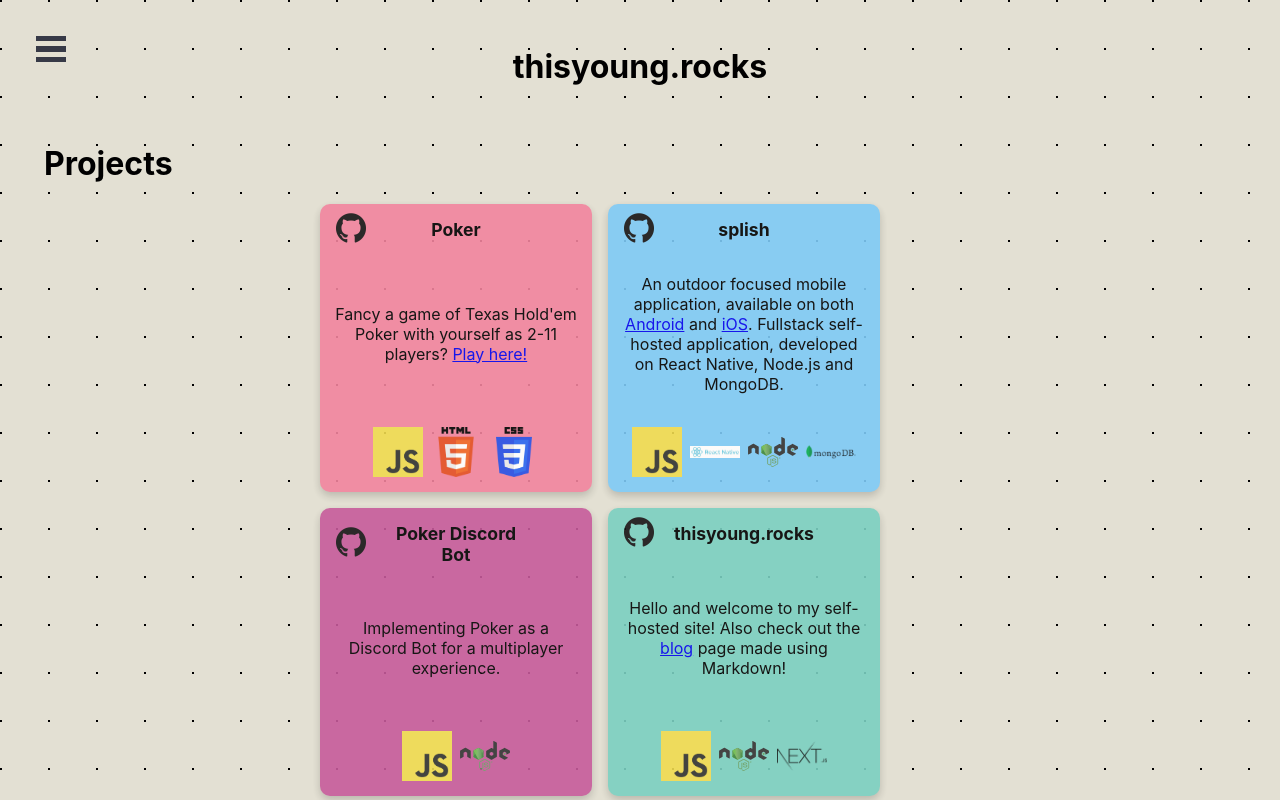
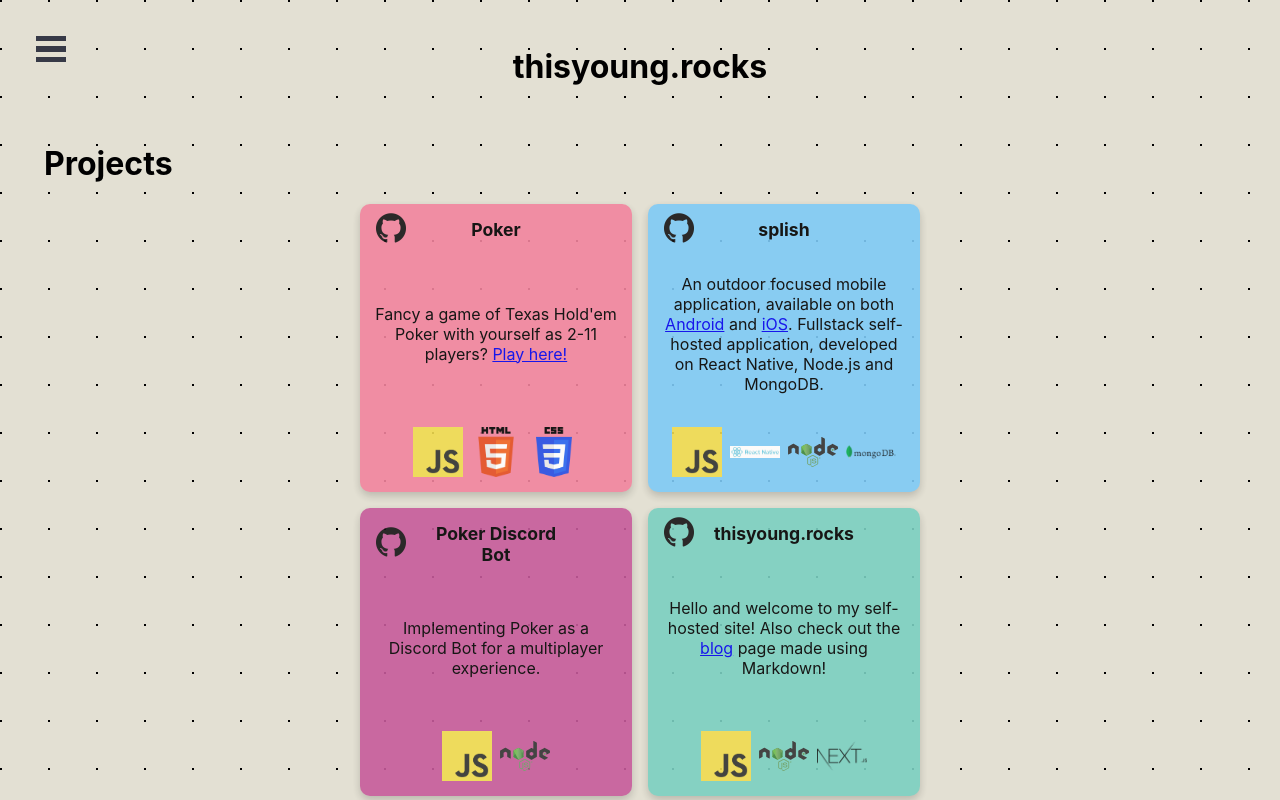
Before and after one commit to nightisyang/personal-site, a Next.js app in the folder site/: page /projects in a window 1280 px wide. Shown: the top 800 px of the page. Built offline with nearby package versions, Linux system fonts and the light colour scheme.

Commit message:
adjust width to center contents

```diff
--- a/site/styles/Projects.module.css
+++ b/site/styles/Projects.module.css
@@ -11,7 +11,7 @@
   display: flex;
   flex-wrap: wrap;
   justify-content: flex-start;
-  max-width: 40rem;
+  max-width: 35rem;
   gap: 1rem;
 }
 
```
